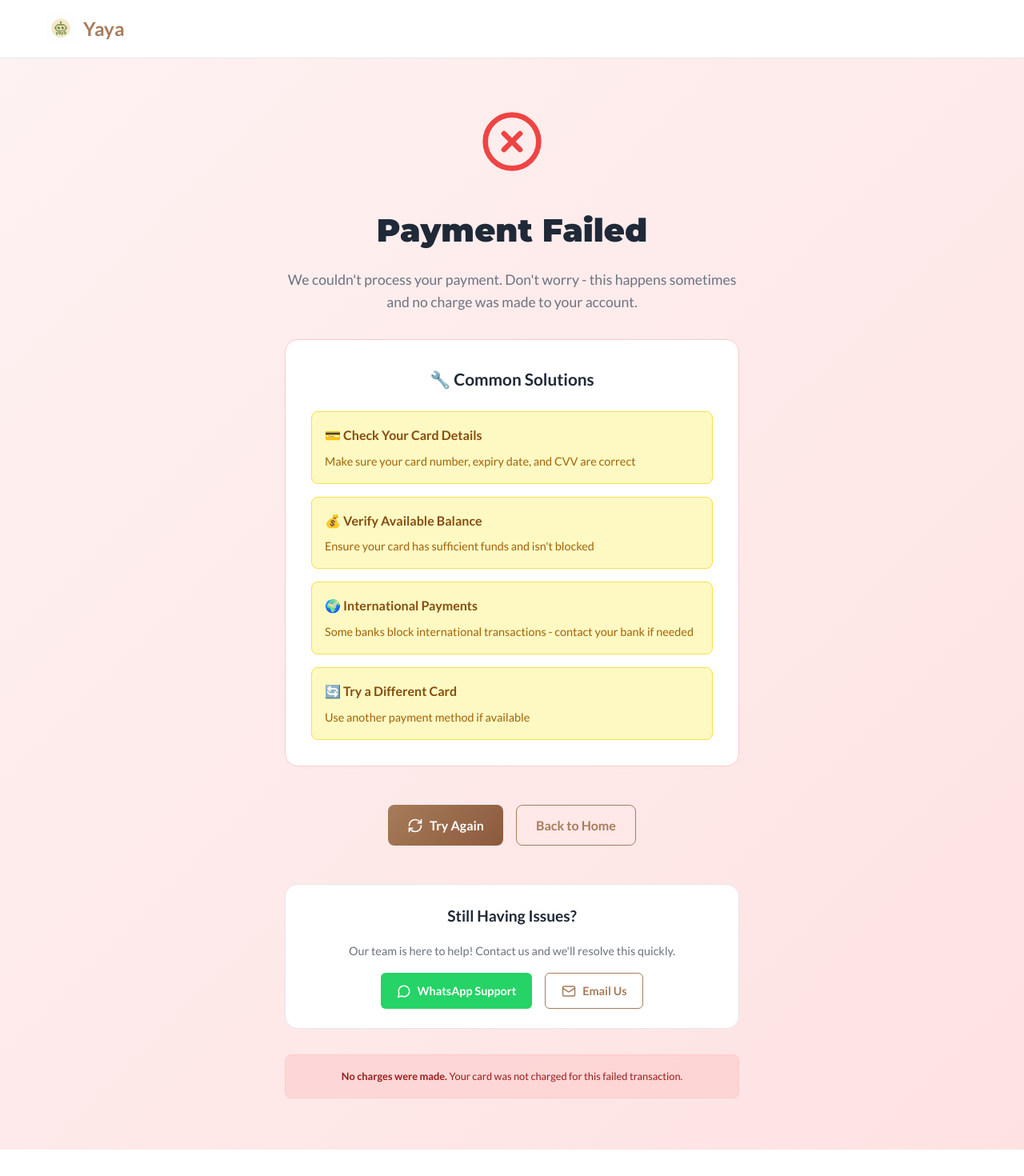
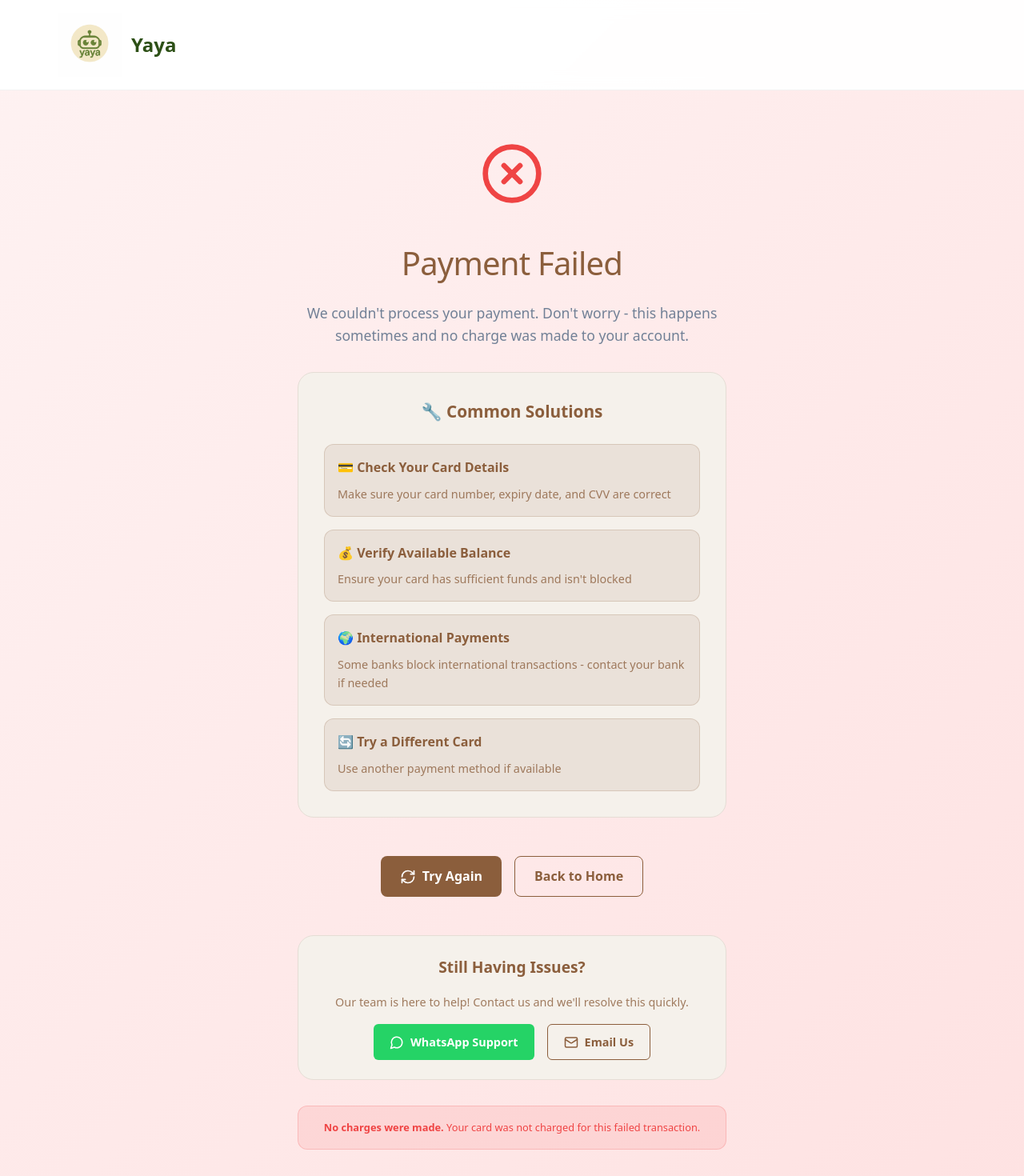
Before and after one commit to yairsabag/yaya-oauth-page, a Next.js app: page /payment/failed in a window 1280 px wide. Shown: the top 1470 px of the page at 80% size. Before the commit the page ends 1437 px from the top, so only its background shows below. Built offline with nearby package versions, Linux system fonts and the light colour scheme.

Commit message:
Update page.tsx

```diff
--- a/src/app/payment/failed/page.tsx
+++ b/src/app/payment/failed/page.tsx
@@ -1,81 +1,78 @@
 'use client'
 
 import React from 'react'
-import Link from 'next/link'
 import { XCircle, RefreshCw, MessageCircle, Mail } from 'lucide-react'
 
 export default function FailedPage() {
   return (
-    <div style={{ fontFamily: "Lato, system-ui, -apple-system, sans-serif", minHeight: '100vh', background: 'linear-gradient(135deg, #fef2f2 0%, #fee2e2 100%)' }}>
+    <div style={{ fontFamily: "system-ui, -apple-system, BlinkMacSystemFont, 'Segoe UI', sans-serif", minHeight: '100vh', background: 'linear-gradient(135deg, #fef2f2 0%, #fee2e2 100%)' }}>
       {/* Header */}
-      <header style={{ background: 'white', borderBottom: '1px solid #e5e7eb', padding: '1rem 0' }}>
-        <div style={{ maxWidth: '1200px', margin: '0 auto', padding: '0 1rem', display: 'flex', justifyContent: 'space-between', alignItems: 'center' }}>
-          <Link href="/" style={{ display: 'flex', alignItems: 'center', gap: '0.5rem', textDecoration: 'none' }}>
+      <header style={{ background: 'rgba(255,255,255,0.95)', backdropFilter: 'blur(10px)', borderBottom: '1px solid rgba(0,0,0,0.05)', padding: '1rem 0' }}>
+        <div style={{ maxWidth: '1200px', margin: '0 auto', padding: '0 2rem', display: 'flex', justifyContent: 'space-between', alignItems: 'center' }}>
+          <a href="/" style={{ display: 'flex', alignItems: 'center', gap: '0.75rem', textDecoration: 'none' }}>
             <img
               src="/yaya-logo.png"
-              alt="Yaya Logo"
-              style={{ width: '40px', height: '40px', objectFit: 'contain' }}
+              alt="Yaya Assistant Logo"
+              style={{ width: '80px', height: '80px', objectFit: 'contain' }}
             />
-            <div style={{ fontSize: '1.5rem', fontWeight: 'bold', color: '#a67c5a' }}>
-              Yaya
-            </div>
-          </Link>
+            <span style={{ fontSize: '1.5rem', fontWeight: '600', color: '#2d5016' }}>Yaya</span>
+          </a>
         </div>
       </header>
 
       <main style={{ padding: '4rem 0' }}>
-        <div style={{ maxWidth: '600px', margin: '0 auto', padding: '0 1rem', textAlign: 'center' }}>
+        <div style={{ maxWidth: '600px', margin: '0 auto', padding: '0 2rem', textAlign: 'center' }}>
           {/* Error Icon */}
           <div style={{ marginBottom: '2rem' }}>
             <XCircle size={80} style={{ color: '#ef4444', margin: '0 auto' }} />
           </div>
 
-          <h1 style={{ fontSize: '2.5rem', fontWeight: '900', color: '#1f2937', marginBottom: '1rem', fontFamily: "Montserrat, sans-serif" }}>
+          <h1 style={{ fontSize: '2.5rem', fontWeight: '400', color: '#8B5E3C', marginBottom: '1rem', letterSpacing: '-0.02em' }}>
             Payment Failed
           </h1>
 
-          <p style={{ fontSize: '1.1rem', color: '#6b7280', marginBottom: '2rem', lineHeight: '1.6' }}>
+          <p style={{ fontSize: '1.1rem', color: '#718096', marginBottom: '2rem', lineHeight: '1.6' }}>
             We couldn't process your payment. Don't worry - this happens sometimes and no charge was made to your account.
           </p>
 
-          <div style={{ background: 'white', borderRadius: '1rem', padding: '2rem', border: '1px solid #fecaca', marginBottom: '3rem', textAlign: 'left' }}>
-            <h2 style={{ fontSize: '1.3rem', fontWeight: '700', color: '#1f2937', marginBottom: '1.5rem', textAlign: 'center' }}>
+          <div style={{ background: '#F5F1EB', borderRadius: '20px', padding: '2rem', border: '1px solid #E5DDD5', marginBottom: '3rem', textAlign: 'left' }}>
+            <h2 style={{ fontSize: '1.3rem', fontWeight: '600', color: '#8B5E3C', marginBottom: '1.5rem', textAlign: 'center' }}>
               🔧 Common Solutions
             </h2>
 
             <div style={{ display: 'grid', gap: '1rem' }}>
-              <div style={{ padding: '1rem', background: '#fef9c3', borderRadius: '0.5rem', border: '1px solid #fde047' }}>
-                <h3 style={{ fontSize: '1rem', fontWeight: '600', color: '#854d0e', marginBottom: '0.5rem' }}>
+              <div style={{ padding: '1rem', background: 'rgba(139, 94, 60, 0.1)', borderRadius: '12px', border: '1px solid rgba(139, 94, 60, 0.2)' }}>
+                <h3 style={{ fontSize: '1rem', fontWeight: '600', color: '#8B5E3C', marginBottom: '0.5rem' }}>
                   💳 Check Your Card Details
                 </h3>
-                <p style={{ color: '#a16207', fontSize: '0.9rem' }}>
+                <p style={{ color: '#8B5E3C', fontSize: '0.9rem', opacity: 0.8 }}>
                   Make sure your card number, expiry date, and CVV are correct
                 </p>
               </div>
 
-              <div style={{ padding: '1rem', background: '#fef9c3', borderRadius: '0.5rem', border: '1px solid #fde047' }}>
-                <h3 style={{ fontSize: '1rem', fontWeight: '600', color: '#854d0e', marginBottom: '0.5rem' }}>
+              <div style={{ padding: '1rem', background: 'rgba(139, 94, 60, 0.1)', borderRadius: '12px', border: '1px solid rgba(139, 94, 60, 0.2)' }}>
+                <h3 style={{ fontSize: '1rem', fontWeight: '600', color: '#8B5E3C', marginBottom: '0.5rem' }}>
                   💰 Verify Available Balance
                 </h3>
-                <p style={{ color: '#a16207', fontSize: '0.9rem' }}>
+                <p style={{ color: '#8B5E3C', fontSize: '0.9rem', opacity: 0.8 }}>
                   Ensure your card has sufficient funds and isn't blocked
                 </p>
               </div>
 
-              <div style={{ padding: '1rem', background: '#fef9c3', borderRadius: '0.5rem', border: '1px solid #fde047' }}>
-                <h3 style={{ fontSize: '1rem', fontWeight: '600', color: '#854d0e', marginBottom: '0.5rem' }}>
+              <div style={{ padding: '1rem', background: 'rgba(139, 94, 60, 0.1)', borderRadius: '12px', border: '1px solid rgba(139, 94, 60, 0.2)' }}>
+                <h3 style={{ fontSize: '1rem', fontWeight: '600', color: '#8B5E3C', marginBottom: '0.5rem' }}>
                   🌍 International Payments
                 </h3>
-                <p style={{ color: '#a16207', fontSize: '0.9rem' }}>
+                <p style={{ color: '#8B5E3C', fontSize: '0.9rem', opacity: 0.8 }}>
                   Some banks block international transactions - contact your bank if needed
                 </p>
               </div>
 
-              <div style={{ padding: '1rem', background: '#fef9c3', borderRadius: '0.5rem', border: '1px solid #fde047' }}>
-                <h3 style={{ fontSize: '1rem', fontWeight: '600', color: '#854d0e', marginBottom: '0.5rem' }}>
+              <div style={{ padding: '1rem', background: 'rgba(139, 94, 60, 0.1)', borderRadius: '12px', border: '1px solid rgba(139, 94, 60, 0.2)' }}>
+                <h3 style={{ fontSize: '1rem', fontWeight: '600', color: '#8B5E3C', marginBottom: '0.5rem' }}>
                   🔄 Try a Different Card
                 </h3>
-                <p style={{ color: '#a16207', fontSize: '0.9rem' }}>
+                <p style={{ color: '#8B5E3C', fontSize: '0.9rem', opacity: 0.8 }}>
                   Use another payment method if available
                 </p>
               </div>
@@ -83,10 +80,10 @@ export default function FailedPage() {
           </div>
 
           <div style={{ display: 'flex', gap: '1rem', justifyContent: 'center', flexWrap: 'wrap', marginBottom: '3rem' }}>
-            <Link
+            <a
               href="/payment"
               style={{
-                background: 'linear-gradient(135deg, #a67c5a 0%, #8b5a3c 100%)',
+                background: '#8B5E3C',
                 color: 'white',
                 padding: '12px 24px',
                 borderRadius: '8px',
@@ -94,33 +91,45 @@ export default function FailedPage() {
                 fontWeight: '600',
                 display: 'inline-flex',
                 alignItems: 'center',
-                gap: '0.5rem'
+                gap: '0.5rem',
+                transition: 'all 0.2s ease'
               }}
+              onMouseEnter={(e) => (e.target as HTMLElement).style.background = '#7c4a32'}
+              onMouseLeave={(e) => (e.target as HTMLElement).style.background = '#8B5E3C'}
             >
               <RefreshCw size={20} />
               Try Again
-            </Link>
-            <Link
+            </a>
+            <a
               href="/"
               style={{
                 background: 'transparent',
-                color: '#a67c5a',
+                color: '#8B5E3C',
                 padding: '12px 24px',
                 borderRadius: '8px',
                 textDecoration: 'none',
                 fontWeight: '600',
-                border: '1px solid #a67c5a'
+                border: '1px solid #8B5E3C',
+                transition: 'all 0.2s ease'
+              }}
+              onMouseEnter={(e) => {
+                (e.target as HTMLElement).style.background = '#8B5E3C'
+                ;(e.target as HTMLElement).style.color = 'white'
+              }}
+              onMouseLeave={(e) => {
+                (e.target as HTMLElement).style.background = 'transparent'
+                ;(e.target as HTMLElement).style.color = '#8B5E3C'
               }}
             >
               Back to Home
-            </Link>
+            </a>
           </div>
 
-          <div style={{ background: 'white', borderRadius: '1rem', padding: '1.5rem', border: '1px solid #e5e7eb' }}>
-            <h3 style={{ fontSize: '1.2rem', fontWeight: '600', color: '#1f2937', marginBottom: '1rem' }}>
+          <div style={{ background: '#F5F1EB', borderRadius: '20px', padding: '1.5rem', border: '1px solid #E5DDD5' }}>
+            <h3 style={{ fontSize: '1.2rem', fontWeight: '600', color: '#8B5E3C', marginBottom: '1rem' }}>
               Still Having Issues?
             </h3>
-            <p style={{ color: '#6b7280', fontSize: '0.9rem', marginBottom: '1rem' }}>
+            <p style={{ color: '#8B5E3C', fontSize: '0.9rem', marginBottom: '1rem', opacity: 0.8 }}>
               Our team is here to help! Contact us and we'll resolve this quickly.
             </p>
 
@@ -137,8 +146,11 @@ export default function FailedPage() {
                   fontWeight: '600',
                   display: 'inline-flex',
                   alignItems: 'center',
-                  gap: '0.5rem'
+                  gap: '0.5rem',
+                  transition: 'all 0.2s ease'
                 }}
+                onMouseEnter={(e) => (e.target as HTMLElement).style.background = '#22c55e'}
+                onMouseLeave={(e) => (e.target as HTMLElement).style.background = '#25d366'}
               >
                 <MessageCircle size={18} />
                 WhatsApp Support
@@ -147,16 +159,25 @@ export default function FailedPage() {
                 href="mailto:info@textcoco.com?subject=Payment Issue - Yaya Subscription"
                 style={{
                   background: 'transparent',
-                  color: '#a67c5a',
+                  color: '#8B5E3C',
                   padding: '10px 20px',
                   borderRadius: '6px',
                   textDecoration: 'none',
                   fontSize: '0.9rem',
                   fontWeight: '600',
-                  border: '1px solid #a67c5a',
+                  border: '1px solid #8B5E3C',
                   display: 'inline-flex',
                   alignItems: 'center',
-                  gap: '0.5rem'
+                  gap: '0.5rem',
+                  transition: 'all 0.2s ease'
+                }}
+                onMouseEnter={(e) => {
+                  (e.target as HTMLElement).style.background = '#8B5E3C'
+                  ;(e.target as HTMLElement).style.color = 'white'
+                }}
+                onMouseLeave={(e) => {
+                  (e.target as HTMLElement).style.background = 'transparent'
+                  ;(e.target as HTMLElement).style.color = '#8B5E3C'
                 }}
               >
                 <Mail size={18} />
@@ -165,8 +186,8 @@ export default function FailedPage() {
             </div>
           </div>
 
-          <div style={{ marginTop: '2rem', padding: '1rem', background: 'rgba(239, 68, 68, 0.1)', borderRadius: '0.5rem', border: '1px solid #fecaca' }}>
-            <p style={{ fontSize: '0.8rem', color: '#991b1b' }}>
+          <div style={{ marginTop: '2rem', padding: '1rem', background: 'rgba(239, 68, 68, 0.1)', borderRadius: '12px', border: '1px solid rgba(239, 68, 68, 0.2)' }}>
+            <p style={{ fontSize: '0.8rem', color: '#ef4444' }}>
               <strong>No charges were made.</strong> Your card was not charged for this failed transaction.
             </p>
           </div>
```
